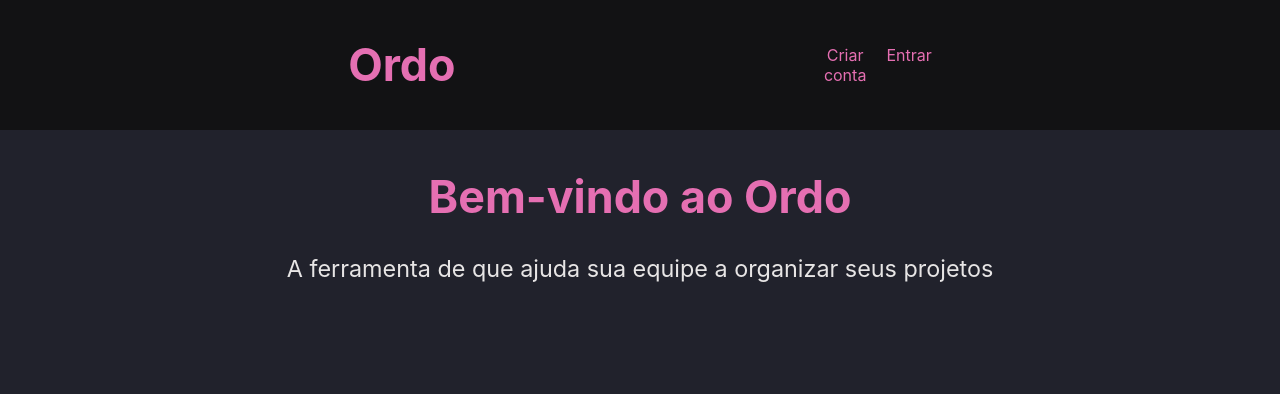
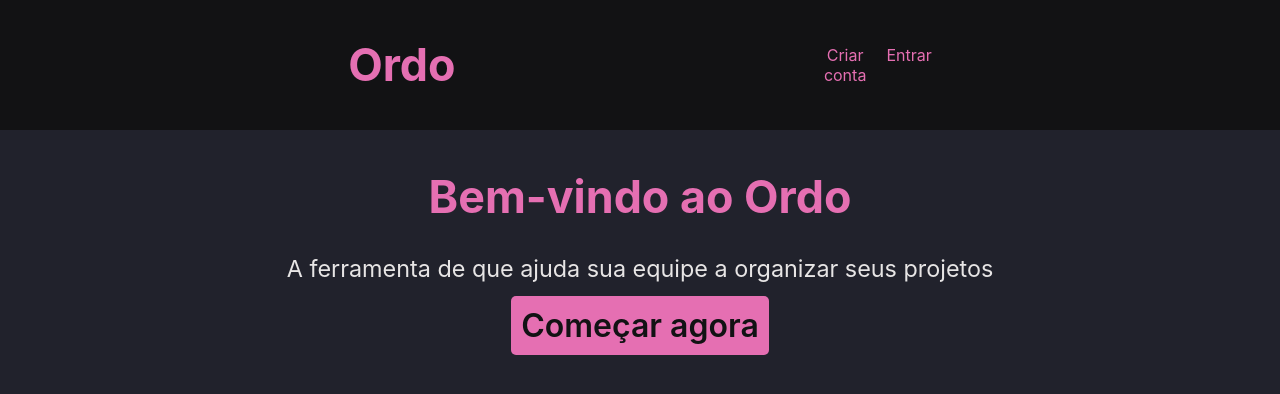
Before and after one commit to BrunoVieira003/Ordo, a React (Create React App) app in the folder client/: page / in a window 1280 px wide. Shown: the top 394 px of the page. Built offline with nearby package versions, Linux system fonts and the light colour scheme.

Commit message:
Altera LandingPage

```diff
--- a/client/src/components/Header.jsx
+++ b/client/src/components/Header.jsx
@@ -1,6 +1,6 @@
 import { Link } from 'react-router-dom'
 import styles from './Header.module.css'
-import { useContext } from 'react'
+import { useContext, useState } from 'react'
 import UserContext from '../contexts/UserContext'
 
 function Header(props){
--- a/client/src/components/LandingPage.jsx
+++ b/client/src/components/LandingPage.jsx
@@ -1,10 +1,12 @@
 import styles from './LandingPage.module.css'
+import { Link } from 'react-router-dom'
 
 function LandingPage(props){
     return (
         <div className={styles.LandingPage}>
             <h1>Bem-vindo ao Ordo</h1>
             <p>A ferramenta de que ajuda sua equipe a organizar seus projetos</p>
+            <Link to='/login'>Começar agora</Link>
         </div>
     )
 }
--- a/client/src/components/LandingPage.module.css
+++ b/client/src/components/LandingPage.module.css
@@ -1,3 +1,23 @@
 .LandingPage{
     text-align: center;
 }
+
+.LandingPage a{
+    padding: 10px;
+    border-radius: 5px;
+    border: none;
+    color: var(--header-bg-color);
+    text-decoration: none;
+    font-weight: 600;
+    font-size: xx-large;
+    background-color: var(--primary-color);
+    outline: 1px transparent;
+    transition: all .1s;
+}
+
+.LandingPage a:hover,
+.LandingPage a:focus{
+    outline: 1px solid var(--primary-color);
+    color: var(--primary-color);
+    background-color: transparent;
+}
```
